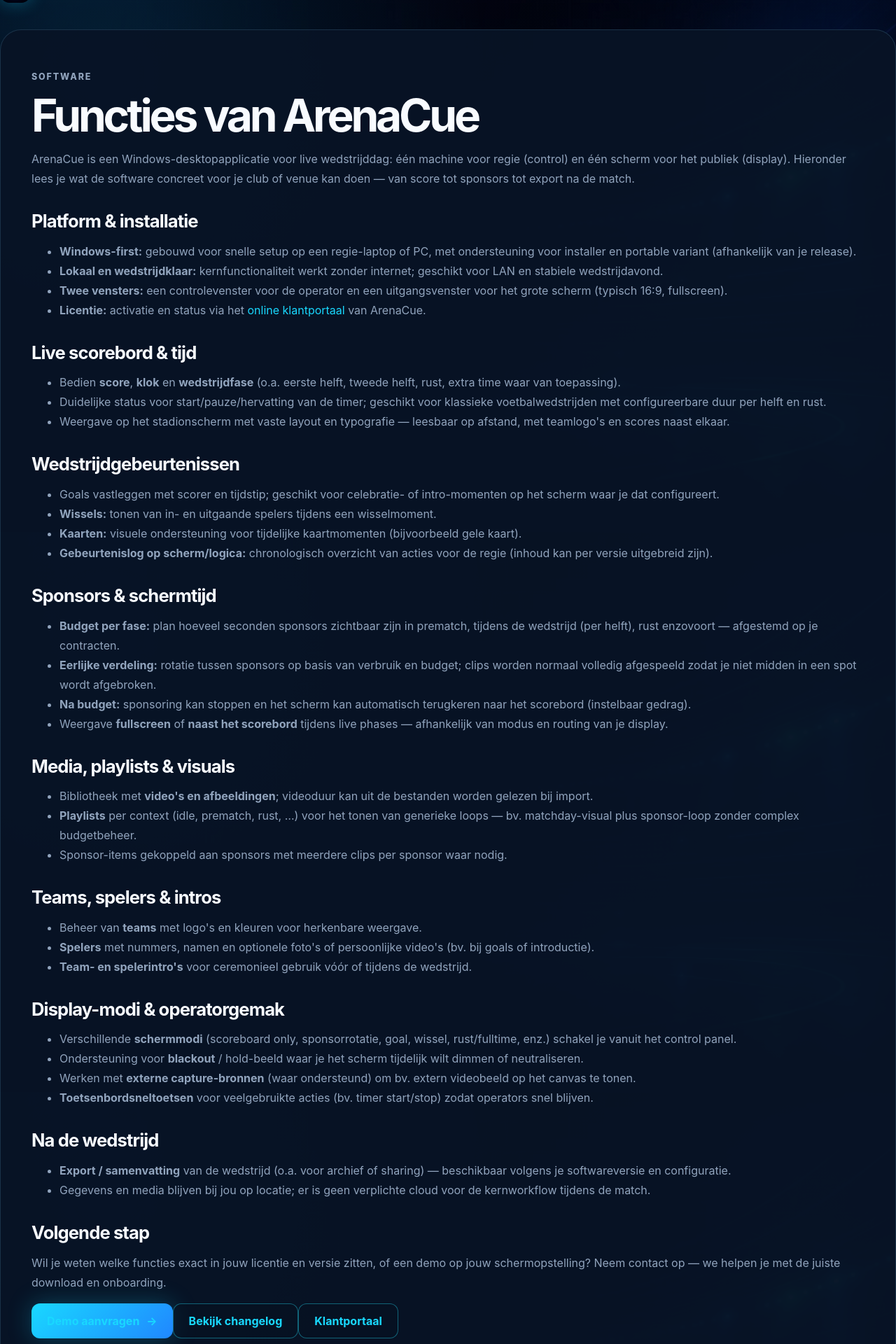
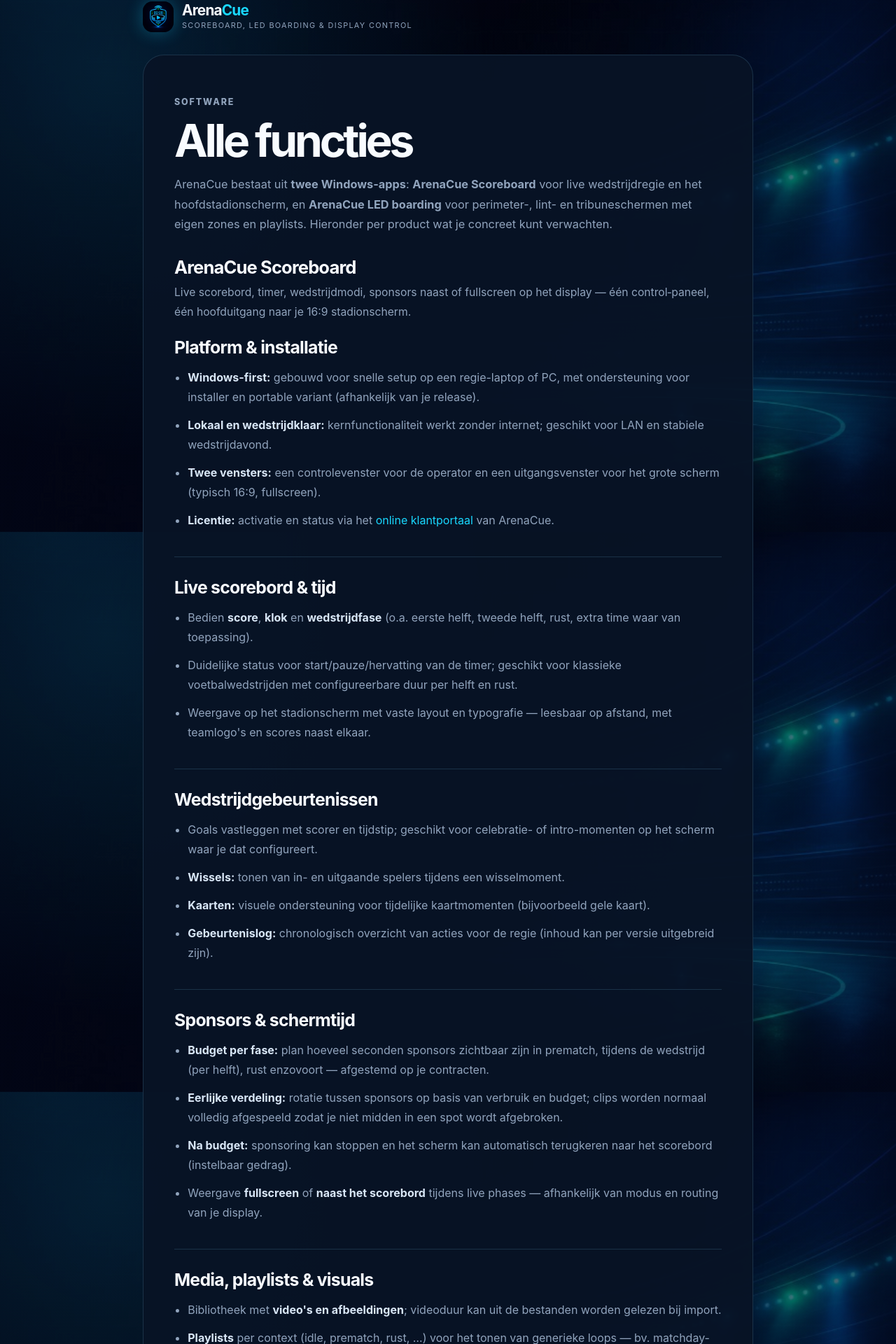
Before and after one commit to master00J/Arenacue, a Next.js app: page /functies in a window 1280 px wide. Shown: the part 40-1960 px from the top of the page at 70% size. Built offline with nearby package versions, Linux system fonts and the light colour scheme.

Commit message:
Functies: Scoreboard en LED boarding als twee divisies.

```diff
--- a/app/functies/page.tsx
+++ b/app/functies/page.tsx
@@ -8,10 +8,12 @@
 export const metadata: Metadata = pageMetadata({
   segmentTitle: "Functies",
   description:
-    "Ontdek alle hoofdfuncties van ArenaCue: live scorebord, timer, sponsors, media, teams, intro's, export en Windows-desktopbediening voor clubs en stadions.",
+    "ArenaCue Scoreboard en ArenaCue LED boarding: alle hoofdfuncties voor wedstrijdregie, stadionscherm, sponsors, media — plus perimeter/tribune-LED met zones en playlists.",
   path: "/functies",
   keywordsExtra: [
     "wedstrijdregie",
+    "LED boarding",
+    "perimeterscherm",
     "stadionsoftware",
     "sponsorplanning",
     "wedstrijddisplay",
@@ -41,33 +43,43 @@
           <strong>
             Arena<span>Cue</span>
           </strong>
-          <small>Scoreboard & Display Control</small>
+          <small>Scoreboard, LED boarding &amp; Display Control</small>
         </span>
       </Link>
 
       <article className="legal-card features-deep-card">
         <p className="section-kicker">Software</p>
-        <h1>Functies van ArenaCue</h1>
+        <h1>Alle functies</h1>
         <p className="features-deep-lead">
-          ArenaCue is een Windows-desktopapplicatie voor live wedstrijddag: één machine voor regie
-          (control) en één scherm voor het publiek (display). Hieronder lees je wat de software
-          concreet voor je club of venue kan doen — van score tot sponsors tot export na de match.
+          ArenaCue bestaat uit <strong>twee Windows-apps</strong>: <strong>ArenaCue Scoreboard</strong> voor live
+          wedstrijdregie en het hoofdstadionscherm, en <strong>ArenaCue LED boarding</strong> voor perimeter-, lint- en
+          tribuneschermen met eigen zones en playlists. Hieronder per product wat je concreet kunt verwachten.
         </p>
 
-        <section className="features-deep-section" id="platform">
-          <h2>Platform &amp; installatie</h2>
+        {/* —— Scoreboard —— */}
+        <section className="features-product-block" aria-labelledby="heading-scoreboard">
+          <h2 id="heading-scoreboard" className="features-product-title">
+            ArenaCue Scoreboard
+          </h2>
+          <p className="features-deep-lead tight">
+            Live scorebord, timer, wedstrijdmodi, sponsors naast of fullscreen op het display — één control‑paneel, één
+            hoofduitgang naar je 16:9 stadionscherm.
+          </p>
+
+          <section className="features-deep-section" id="platform-scoreboard">
+            <h3>Platform &amp; installatie</h3>
             <ul className="features-deep-list">
               <li>
-              <strong>Windows-first:</strong> gebouwd voor snelle setup op een regie-laptop of PC,
-              met ondersteuning voor installer en portable variant (afhankelijk van je release).
+                <strong>Windows-first:</strong> gebouwd voor snelle setup op een regie-laptop of PC, met ondersteuning
+                voor installer en portable variant (afhankelijk van je release).
               </li>
               <li>
-              <strong>Lokaal en wedstrijdklaar:</strong> kernfunctionaliteit werkt zonder internet;
-              geschikt voor LAN en stabiele wedstrijdavond.
+                <strong>Lokaal en wedstrijdklaar:</strong> kernfunctionaliteit werkt zonder internet; geschikt voor LAN
+                en stabiele wedstrijdavond.
               </li>
               <li>
-              <strong>Twee vensters:</strong> een controlevenster voor de operator en een
-              uitgangsvenster voor het grote scherm (typisch 16:9, fullscreen).
+                <strong>Twee vensters:</strong> een controlevenster voor de operator en een uitgangsvenster voor het
+                grote scherm (typisch 16:9, fullscreen).
               </li>
               <li>
                 <strong>Licentie:</strong> activatie en status via het{" "}
@@ -77,142 +89,227 @@
           </section>
 
           <section className="features-deep-section" id="score">
-          <h2>Live scorebord &amp; tijd</h2>
+            <h3>Live scorebord &amp; tijd</h3>
             <ul className="features-deep-list">
               <li>
-              Bedien <strong>score</strong>, <strong>klok</strong> en <strong>wedstrijdfase</strong>{" "}
-              (o.a. eerste helft, tweede helft, rust, extra time waar van toepassing).
+                Bedien <strong>score</strong>, <strong>klok</strong> en <strong>wedstrijdfase</strong> (o.a. eerste
+                helft, tweede helft, rust, extra time waar van toepassing).
               </li>
               <li>
-              Duidelijke status voor start/pauze/hervatting van de timer; geschikt voor klassieke
-              voetbalwedstrijden met configureerbare duur per helft en rust.
+                Duidelijke status voor start/pauze/hervatting van de timer; geschikt voor klassieke voetbalwedstrijden
+                met configureerbare duur per helft en rust.
               </li>
               <li>
-              Weergave op het stadionscherm met vaste layout en typografie — leesbaar op afstand,
-              met teamlogo&apos;s en scores naast elkaar.
+                Weergave op het stadionscherm met vaste layout en typografie — leesbaar op afstand, met teamlogo&apos;s
+                en scores naast elkaar.
               </li>
             </ul>
           </section>
 
           <section className="features-deep-section" id="events">
-          <h2>Wedstrijdgebeurtenissen</h2>
+            <h3>Wedstrijdgebeurtenissen</h3>
             <ul className="features-deep-list">
               <li>
-              Goals vastleggen met scorer en tijdstip; geschikt voor celebratie- of intro-momenten op
-              het scherm waar je dat configureert.
+                Goals vastleggen met scorer en tijdstip; geschikt voor celebratie- of intro-momenten op het scherm waar
+                je dat configureert.
               </li>
               <li>
                 <strong>Wissels:</strong> tonen van in- en uitgaande spelers tijdens een wisselmoment.
               </li>
               <li>
-              <strong>Kaarten:</strong> visuele ondersteuning voor tijdelijke kaartmomenten (bijvoorbeeld
-              gele kaart).
+                <strong>Kaarten:</strong> visuele ondersteuning voor tijdelijke kaartmomenten (bijvoorbeeld gele kaart).
               </li>
               <li>
-              <strong>Gebeurtenislog op scherm/logica:</strong> chronologisch overzicht van acties
-              voor de regie (inhoud kan per versie uitgebreid zijn).
+                <strong>Gebeurtenislog:</strong> chronologisch overzicht van acties voor de regie (inhoud kan per
+                versie uitgebreid zijn).
               </li>
             </ul>
           </section>
 
           <section className="features-deep-section" id="sponsors">
-          <h2>Sponsors &amp; schermtijd</h2>
+            <h3>Sponsors &amp; schermtijd</h3>
             <ul className="features-deep-list">
               <li>
-              <strong>Budget per fase:</strong> plan hoeveel seconden sponsors zichtbaar zijn in
-              prematch, tijdens de wedstrijd (per helft), rust enzovoort — afgestemd op je contracten.
+                <strong>Budget per fase:</strong> plan hoeveel seconden sponsors zichtbaar zijn in prematch, tijdens de
+                wedstrijd (per helft), rust enzovoort — afgestemd op je contracten.
               </li>
               <li>
-              <strong>Eerlijke verdeling:</strong> rotatie tussen sponsors op basis van verbruik en
-              budget; clips worden normaal volledig afgespeeld zodat je niet midden in een spot
-              wordt afgebroken.
+                <strong>Eerlijke verdeling:</strong> rotatie tussen sponsors op basis van verbruik en budget; clips
+                worden normaal volledig afgespeeld zodat je niet midden in een spot wordt afgebroken.
               </li>
               <li>
-              <strong>Na budget:</strong> sponsoring kan stoppen en het scherm kan automatisch
-              terugkeren naar het scorebord (instelbaar gedrag).
+                <strong>Na budget:</strong> sponsoring kan stoppen en het scherm kan automatisch terugkeren naar het
+                scorebord (instelbaar gedrag).
               </li>
               <li>
-              Weergave <strong>fullscreen</strong> of <strong>naast het scorebord</strong> tijdens
-              live phases — afhankelijk van modus en routing van je display.
+                Weergave <strong>fullscreen</strong> of <strong>naast het scorebord</strong> tijdens live phases —
+                afhankelijk van modus en routing van je display.
               </li>
             </ul>
           </section>
 
           <section className="features-deep-section" id="media">
-          <h2>Media, playlists &amp; visuals</h2>
+            <h3>Media, playlists &amp; visuals</h3>
             <ul className="features-deep-list">
               <li>
-              Bibliotheek met <strong>video&apos;s en afbeeldingen</strong>; videoduur kan uit de
-              bestanden worden gelezen bij import.
+                Bibliotheek met <strong>video&apos;s en afbeeldingen</strong>; videoduur kan uit de bestanden worden
+                gelezen bij import.
               </li>
               <li>
-              <strong>Playlists</strong> per context (idle, prematch, rust, …) voor het tonen van
-              generieke loops — bv. matchday-visual plus sponsor-loop zonder complex budgetbeheer.
+                <strong>Playlists</strong> per context (idle, prematch, rust, …) voor het tonen van generieke loops —
+                bv. matchday-visual plus sponsor-loop zonder complex budgetbeheer.
               </li>
-            <li>
-              Sponsor-items gekoppeld aan sponsors met meerdere clips per sponsor waar nodig.
-            </li>
+              <li>Sponsor-items gekoppeld aan sponsors met meerdere clips per sponsor waar nodig.</li>
             </ul>
           </section>
 
           <section className="features-deep-section" id="teams">
-          <h2>Teams, spelers &amp; intros</h2>
+            <h3>Teams, spelers &amp; intros</h3>
             <ul className="features-deep-list">
               <li>
                 Beheer van <strong>teams</strong> met logo&apos;s en kleuren voor herkenbare weergave.
               </li>
               <li>
-              <strong>Spelers</strong> met nummers, namen en optionele foto&apos;s of persoonlijke
-              video&apos;s (bv. bij goals of introductie).
+                <strong>Spelers</strong> met nummers, namen en optionele foto&apos;s of persoonlijke video&apos;s (bv.
+                bij goals of introductie).
               </li>
               <li>
-              <strong>Team- en spelerintro&apos;s</strong> voor ceremonieel gebruik vóór of tijdens
-              de wedstrijd.
+                <strong>Team- en spelerintro&apos;s</strong> voor ceremonieel gebruik vóór of tijdens de wedstrijd.
               </li>
             </ul>
           </section>
 
           <section className="features-deep-section" id="special">
-          <h2>Display-modi &amp; operatorgemak</h2>
+            <h3>Display-modi &amp; operatorgemak</h3>
             <ul className="features-deep-list">
               <li>
-              Verschillende <strong>schermmodi</strong> (scoreboard only, sponsorrotatie, goal,
-              wissel, rust/fulltime, enz.) schakel je vanuit het control panel.
+                Verschillende <strong>schermmodi</strong> (scoreboard only, sponsorrotatie, goal, wissel, rust/fulltime,
+                enz.) schakel je vanuit het control panel.
               </li>
               <li>
-              Ondersteuning voor <strong>blackout</strong> / hold-beeld waar je het scherm tijdelijk
-              wilt dimmen of neutraliseren.
+                Ondersteuning voor <strong>blackout</strong> / hold-beeld waar je het scherm tijdelijk wilt dimmen of
+                neutraliseren.
               </li>
               <li>
-              Werken met <strong>externe capture-bronnen</strong> (waar ondersteund) om bv. extern
-              videobeeld op het canvas te tonen.
+                Werken met <strong>externe capture-bronnen</strong> (waar ondersteund) om bv. extern videobeeld op het
+                canvas te tonen.
               </li>
               <li>
-              <strong>Toetsenbordsneltoetsen</strong> voor veelgebruikte acties (bv. timer start/stop)
-              zodat operators snel blijven.
+                <strong>Toetsenbordsneltoetsen</strong> voor veelgebruikte acties (bv. timer start/stop) zodat operators
+                snel blijven.
               </li>
             </ul>
           </section>
 
           <section className="features-deep-section" id="export">
-          <h2>Na de wedstrijd</h2>
+            <h3>Na de wedstrijd</h3>
             <ul className="features-deep-list">
               <li>
-              <strong>Export / samenvatting</strong> van de wedstrijd (o.a. voor archief of sharing)
-              — beschikbaar volgens je softwareversie en configuratie.
+                <strong>Export / samenvatting</strong> van de wedstrijd (o.a. voor archief of sharing) — beschikbaar
+                volgens je softwareversie en configuratie.
               </li>
               <li>
-              Gegevens en media blijven bij jou op locatie; er is geen verplichte cloud voor de
-              kernworkflow tijdens de match.
+                Gegevens en media blijven bij jou op locatie; er is geen verplichte cloud voor de kernworkflow tijdens
+                de match.
+              </li>
+            </ul>
+          </section>
+        </section>
+
+        {/* —— LED boarding —— */}
+        <section className="features-product-block" aria-labelledby="heading-led">
+          <h2 id="heading-led" className="features-product-title">
+            ArenaCue LED boarding
+          </h2>
+          <p className="features-deep-lead tight">
+            Losstaande app voor LED-randen en tribunes: je bouwt een <strong>pixelcanvas per zone</strong>, koppelt
+            sponsors en playlists, en stuurt fullscreen output naar je LED‑processors — los van het hoofdscorebord, met
+            hetzelfde licentie‑ en downloadpatroon als Scoreboard.
+          </p>
+
+          <section className="features-deep-section" id="led-platform">
+            <h3>Platform &amp; installatie</h3>
+            <ul className="features-deep-list">
+              <li>
+                <strong>Windows desktopapp</strong> (Electron): installer en portable build, gelijkwaardig aan ArenaCue
+                Scoreboard qua distributie.
+              </li>
+              <li>
+                <strong>Lokaal ingesteld:</strong> configuratie en media blijven op je regiemachine; geschikt voor vaste
+                LED‑opstellingen per stadionvak of perimeter.
+              </li>
+              <li>
+                <strong>Licentie:</strong> zelfde <Link href="/portal">klantportaal</Link> voor status en downloads waar
+                van toepassing.
               </li>
             </ul>
           </section>
 
+          <section className="features-deep-section" id="led-zones">
+            <h3>Zones &amp; pixelcanvas</h3>
+            <ul className="features-deep-list">
+              <li>
+                <strong>Configureerbare zones</strong> (bv. perimeter, tribune, lint): elk met eigen resolutie / canvas
+                zodat je LED‑topologie kunt nabootsen.
+              </li>
+              <li>
+                Optioneel een <strong>vast LED-segment</strong> per zone voor herhalende raster‑ of sponsorstroken,
+                naast vrije canvasinhoud.
+              </li>
+              <li>
+                Overzichtelijke editor om zones te beheren en naar het juiste outputvenster te routeren (fullscreen per
+                zone-display).
+              </li>
+            </ul>
+          </section>
+
+          <section className="features-deep-section" id="led-content">
+            <h3>Sponsors, playlists &amp; live</h3>
+            <ul className="features-deep-list">
+              <li>
+                <strong>Sponsors met logo</strong> en visuele assets gekoppeld aan je LED-playlists.
+              </li>
+              <li>
+                <strong>Playlist per segment</strong> (of zone): eigen loop of queue; waar ondersteund kan inhoud{" "}
+                <strong>terugvallen op een live feed</strong> i.p.v. enkel vooraf opgenomen clips.
+              </li>
+              <li>Geschikt voor sponsorrotatie langs het veld zonder de wedstrijdlogica van het hoofdscorebord te mengen.</li>
+            </ul>
+          </section>
+
+          <section className="features-deep-section" id="led-output">
+            <h3>Output &amp; bediening</h3>
+            <ul className="features-deep-list">
+              <li>
+                <strong>Outputvensters</strong> per zone (hash-routes voor display‑URLs), klaar om fullscreen op je
+                LED‑rij te zetten.
+              </li>
+              <li>
+                <strong>Sneltoetsen 1–9</strong> op het outputscherm om snel tussen vooraf gekozen slots of segmenten te
+                schakelen tijdens de wedstrijd.
+              </li>
+            </ul>
+          </section>
+
+          <section className="features-deep-section" id="led-config">
+            <h3>Config delen &amp; backup</h3>
+            <ul className="features-deep-list">
+              <li>
+                <strong>JSON export/import</strong> van je LED‑configuratie — handig om tussen machines te kopiëren of een
+                baseline voor het seizoen te bewaren.
+              </li>
+              <li>
+                Instellingen kunnen lokaal in de browser/app worden bewaard (geen verplichte cloud voor de kernworkflow).
+              </li>
+            </ul>
+          </section>
+        </section>
+
         <section className="features-deep-section" id="cta">
-          <h2>Volgende stap</h2>
+          <h3>Volgende stap</h3>
           <p className="features-deep-lead tight">
-            Wil je weten welke functies exact in jouw licentie en versie zitten, of een demo op jouw
-            schermopstelling? Neem contact op — we helpen je met de juiste download en onboarding.
+            Wil je weten welke functies exact in jouw licentie en versie zitten, of een demo op jouw scherm- én
+            LED‑opstelling? Neem contact op — we helpen je met de juiste downloads en onboarding.
           </p>
           <div className="features-cta-row">
             <Link className="primary-button" href="/#contact">
--- a/app/globals.css
+++ b/app/globals.css
@@ -1081,3 +1081,100 @@
 .portal-result {
   margin-top: 22px;
 }
+
+/* —— Functies (diepte-pagina, twee producten) —— */
+.features-deep-page {
+  max-width: 920px;
+  margin: 0 auto;
+  padding: 42px 24px 86px;
+}
+
+.features-deep-brand {
+  display: inline-flex;
+}
+
+.features-deep-card {
+  margin-top: 28px;
+}
+
+.features-deep-lead {
+  margin: 0;
+  color: var(--muted);
+  line-height: 1.78;
+  font-size: 1.02rem;
+}
+
+.features-deep-lead.tight {
+  font-size: 0.98rem;
+}
+
+.features-product-block {
+  margin-top: 40px;
+  padding-top: 36px;
+  border-top: 1px solid var(--line-strong);
+}
+
+.features-product-block:first-of-type {
+  margin-top: 28px;
+  padding-top: 0;
+  border-top: none;
+}
+
+.features-product-title {
+  margin: 0 0 14px;
+  font-size: clamp(1.45rem, 3vw, 2rem);
+  letter-spacing: -0.04em;
+  color: var(--text);
+}
+
+.features-deep-section {
+  margin-top: 38px;
+  padding-top: 28px;
+  border-top: 1px solid var(--line);
+}
+
+.features-product-block > .features-deep-section:first-of-type {
+  margin-top: 22px;
+  padding-top: 0;
+  border-top: none;
+}
+
+.features-deep-section h3 {
+  margin: 0 0 14px;
+  font-size: clamp(1.22rem, 2.4vw, 1.55rem);
+  letter-spacing: -0.03em;
+  color: var(--text);
+}
+
+.features-deep-list {
+  margin: 0;
+  padding-left: 1.2rem;
+  color: var(--muted);
+  line-height: 1.72;
+}
+
+.features-deep-list li {
+  margin-bottom: 12px;
+}
+
+.features-deep-list strong {
+  color: #d8e6f6;
+}
+
+.features-deep-list a {
+  color: var(--cyan);
+}
+
+.features-cta-row {
+  margin-top: 22px;
+  display: flex;
+  flex-wrap: wrap;
+  gap: 12px;
+  align-items: center;
+}
+
+@media (max-width: 680px) {
+  .features-deep-page {
+    padding: 28px 18px 64px;
+  }
+}
```
Lines whose indentation alone changed are shown as unchanged.
